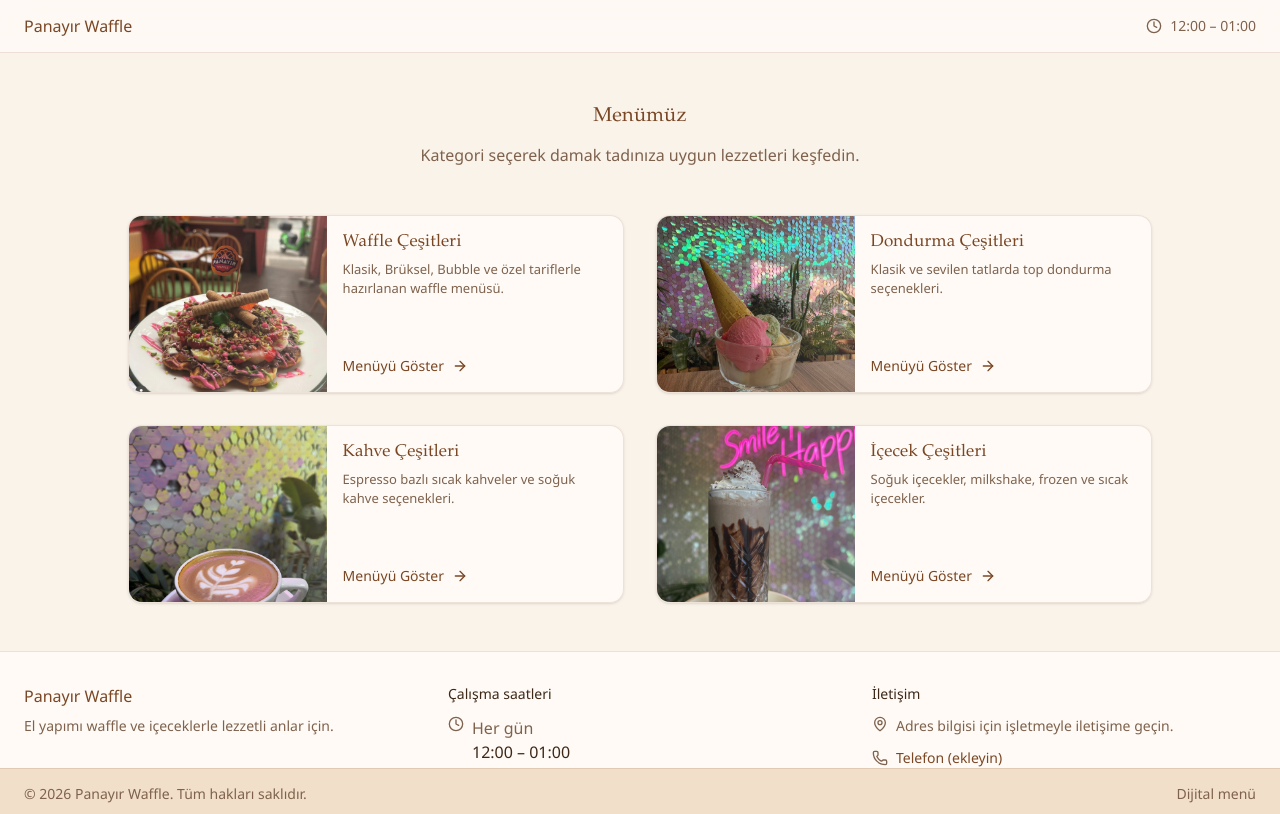
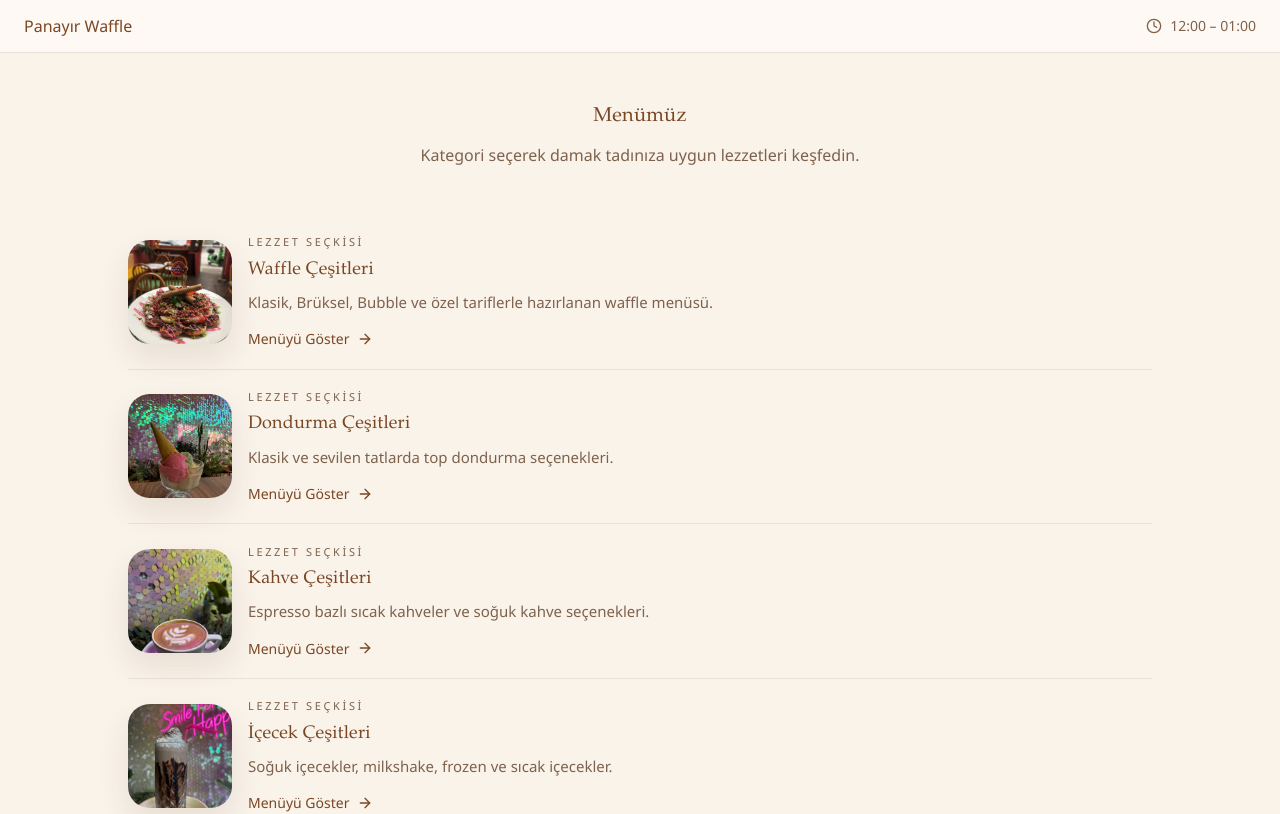
Before and after one commit to irem-kalay/panayirwaffle-menu, a React (Vite) app: page / in a window 1280 px wide. Shown: the top 814 px of the page. Built offline with nearby package versions, Linux system fonts and the light colour scheme.

Commit message:
the card structure disabled,instead clean text and pictures implemented

```diff
--- a/src/App.tsx
+++ b/src/App.tsx
@@ -19,7 +19,11 @@ export default function App() {
       {currentPage === 'home' ? (
         <HomePage onSelectCategory={handleSelectCategory} />
       ) : (
-        <CategoryPage categoryId={currentPage} onBack={handleBackToHome} />
+        <CategoryPage
+          categoryId={currentPage}
+          onBack={handleBackToHome}
+          onSelectCategory={handleSelectCategory}
+        />
       )}
     </>
   );
--- a/src/components/CategoryCard.tsx
+++ b/src/components/CategoryCard.tsx
@@ -2,39 +2,41 @@ import { ImageWithFallback } from './figma/ImageWithFallback';
 import { ArrowRight } from 'lucide-react';
 
 interface CategoryCardProps {
+  index: number;
   title: string;
   description: string;
   imageUrl: string;
   onClick: () => void;
 }
 
-export function CategoryCard({ title, description, imageUrl, onClick }: CategoryCardProps) {
+export function CategoryCard({ index, title, description, imageUrl, onClick }: CategoryCardProps) {
   return (
     <button
       type="button"
       onClick={onClick}
-      className="category-card-root group relative overflow-hidden rounded-xl bg-card border border-border hover:border-primary/50 shadow-sm hover:shadow-md active:scale-[0.98] transition-all duration-300 text-left w-full h-full"
+      className="category-card-root group text-left w-full"
+      data-layout={index % 2 === 0 ? 'default' : 'reverse'}
     >
       <div className="category-card-layout">
-        <div className="relative category-card-image overflow-hidden">
+        <div className="category-card-image-wrap">
           <ImageWithFallback
             src={imageUrl}
             alt={title}
-            className="absolute inset-0 w-full h-full object-cover group-hover:scale-110 transition-transform duration-700"
+            className="category-card-image"
           />
-          <div className="absolute inset-0 bg-gradient-to-r from-transparent to-background/20" />
         </div>
 
         <div className="category-card-body">
           <div className="category-card-text">
+            <p className="category-card-kicker">Lezzet seçkisi</p>
             <h3 className="text-primary">{title}</h3>
             <p className="category-card-desc">{description}</p>
           </div>
 
-          <div className="flex items-center gap-2 text-primary text-sm mt-2">
-            <span className="group-hover:underline">Menüyü Göster</span>
+          <span className="category-card-link">
+            Menüyü Göster
             <ArrowRight className="w-4 h-4 shrink-0 group-hover:translate-x-1 transition-transform" />
-          </div>
+          </span>
         </div>
       </div>
     </button>
--- a/src/components/HomePage.tsx
+++ b/src/components/HomePage.tsx
@@ -20,10 +20,11 @@ export function HomePage({ onSelectCategory }: HomePageProps) {
           </p>
         </div>
 
-        <div className="grid grid-cols-1 sm:grid-cols-2 gap-4 sm:gap-8 max-w-5xl mx-auto category-card-grid">
-          {menuCategoryList.map((category) => (
+        <div className="max-w-5xl mx-auto category-card-grid">
+          {menuCategoryList.map((category, index) => (
             <CategoryCard
               key={category.id}
+              index={index}
               title={category.title}
               description={category.homeDescription}
               imageUrl={category.heroImage}
--- a/src/data/menu.ts
+++ b/src/data/menu.ts
@@ -36,6 +36,7 @@ export interface MenuItem {
 
 export interface MenuCategory {
   id: MenuCategoryId;
+  navLabel: string;
   title: string;
   homeDescription: string;
   pageDescription: string;
@@ -47,6 +48,7 @@ export interface MenuCategory {
 export const menuCategoryList: MenuCategory[] = [
   {
     id: 'waffles',
+    navLabel: 'Waffle',
     title: 'Waffle Çeşitleri',
     homeDescription: 'Klasik, Brüksel, Bubble ve özel tariflerle hazırlanan waffle menüsü.',
     pageDescription: 'Klasik, Brüksel, Bubble ve Waffle Spesiyallerimiz bölümlerinden seçim yapın.',
@@ -243,6 +245,7 @@ export const menuCategoryList: MenuCategory[] = [
   },
   {
     id: 'dondurmalar',
+    navLabel: 'Dondurma',
     title: 'Dondurma Çeşitleri',
     homeDescription: 'Klasik ve sevilen tatlarda top dondurma seçenekleri.',
     pageDescription: 'Her biri 50 ₺; top dondurma çeşitleri.',
@@ -302,6 +305,7 @@ export const menuCategoryList: MenuCategory[] = [
   },
   {
     id: 'kahveler',
+    navLabel: 'Kahve',
     title: 'Kahve Çeşitleri',
     homeDescription: 'Espresso bazlı sıcak kahveler ve soğuk kahve seçenekleri.',
     pageDescription: 'Kahve çeşitleri ve soğuk kahveler; milkshake içecekler menüsünde.',
@@ -386,6 +390,7 @@ export const menuCategoryList: MenuCategory[] = [
   },
   {
     id: 'icecekler',
+    navLabel: 'İçecek',
     title: 'İçecek Çeşitleri',
     homeDescription: 'Soğuk içecekler, milkshake, frozen ve sıcak içecekler.',
     pageDescription: 'Soğuk içecekler, milkshake, frozen, sıcak içecekler, fresh ve bitki çayları.',
--- a/src/index.css
+++ b/src/index.css
@@ -1855,74 +1855,178 @@ body {
   background-color: var(--secondary);
 }
 
-/* Menü öğesi kartları: eşit yükseklik, telefonda düzgün kutu */
-.menu-item-grid {
-  align-items: stretch;
-}
-
-.menu-item-card-root {
+/* Menü sayfa geçişleri */
+.menu-section-switcher {
+  display: flex;
+  gap: 0.75rem;
+  scrollbar-width: none;
+}
+
+.menu-section-switcher::-webkit-scrollbar,
+.tabs-horizontal-scroll::-webkit-scrollbar {
+  display: none;
+}
+
+.menu-section-button {
+  flex: 0 0 auto;
+  border: 1px solid color-mix(in oklab, var(--primary) 10%, transparent);
+  border-radius: 999px;
+  padding: 0.7rem 1rem;
+  background: color-mix(in oklab, var(--card) 70%, transparent);
+  color: var(--muted-foreground);
+  font-size: 0.8125rem;
+  line-height: 1;
+  transition:
+    background-color 180ms ease,
+    border-color 180ms ease,
+    color 180ms ease,
+    transform 180ms ease;
+}
+
+.menu-section-button:hover {
+  border-color: color-mix(in oklab, var(--primary) 30%, transparent);
+  color: var(--primary);
+}
+
+.menu-section-button.is-active {
+  background: var(--primary);
+  border-color: var(--primary);
+  color: var(--primary-foreground);
+}
+
+.menu-subcategory-tabs {
+  display: flex;
+  gap: 0.65rem;
+  padding-block: 0.75rem;
+  scrollbar-width: none;
+}
+
+.menu-subcategory-button {
+  flex: 0 0 auto;
+  min-height: 2.5rem;
+  border: 1px solid color-mix(in oklab, var(--primary) 12%, transparent);
+  border-radius: 999px;
+  padding: 0.7rem 1rem;
+  background: color-mix(in oklab, var(--card) 78%, transparent);
+  color: var(--muted-foreground);
+  font-size: 0.8125rem;
+  line-height: 1;
+  box-shadow: none;
+  transition:
+    background-color 180ms ease,
+    border-color 180ms ease,
+    color 180ms ease,
+    transform 180ms ease;
+}
+
+.menu-subcategory-button:hover {
+  border-color: color-mix(in oklab, var(--primary) 28%, transparent);
+  color: var(--primary);
+}
+
+.menu-subcategory-button[data-state='active'] {
+  background: color-mix(in oklab, var(--primary) 92%, white 8%);
+  border-color: var(--primary);
+  color: var(--primary-foreground);
+}
+
+/* Menü giriş yüzeyi */
+.menu-category-hero {
+  display: grid;
+  gap: 1.5rem;
+  align-items: center;
+  padding-bottom: 1.75rem;
+  margin-bottom: 0.75rem;
+  border-bottom: 1px solid var(--border);
+}
+
+@media (width >= 48rem) {
+  .menu-category-hero {
+    grid-template-columns: minmax(0, 1fr) 17rem;
+    gap: 2rem;
+  }
+}
+
+.menu-category-hero-copy {
   display: flex;
   flex-direction: column;
-  height: 100%;
-  min-height: 17.5rem;
-  max-height: 17.5rem;
-}
-
-@media (width >= 40rem) {
-  .menu-item-card-root {
-    min-height: 11.5rem;
-    max-height: 11.5rem;
-  }
-}
-
-.menu-item-layout {
-  flex: 1;
-  min-height: 0;
+  gap: 0.75rem;
+}
+
+.menu-category-kicker {
+  color: var(--muted-foreground);
+  font-size: 0.6875rem;
+  letter-spacing: 0.24em;
+  text-transform: uppercase;
+}
+
+.menu-category-hero-media {
+  width: min(100%, 17rem);
+}
+
+.menu-category-hero-image {
+  width: 100%;
+  aspect-ratio: 1 / 1;
+  object-fit: cover;
+  border-radius: 1.75rem;
+  box-shadow: 0 22px 48px rgba(83, 52, 28, 0.14);
+}
+
+/* Menü öğeleri: kesintisiz metin + görsel listesi */
+.menu-item-grid {
   display: flex;
   flex-direction: column;
 }
 
+.menu-item-card-root {
+  padding-block: 1rem;
+  border-bottom: 1px solid color-mix(in oklab, var(--primary) 10%, transparent);
+}
+
+.menu-item-layout {
+  display: grid;
+  grid-template-columns: 6.25rem minmax(0, 1fr);
+  gap: 1rem;
+  align-items: start;
+}
+
 @media (width >= 40rem) {
   .menu-item-layout {
-    flex-direction: row;
-  }
+    grid-template-columns: 8.5rem minmax(0, 1fr);
+    gap: 1.25rem;
+  }
+}
+
+.menu-item-image-shell {
+  width: 100%;
 }
 
 .menu-item-image {
   width: 100%;
-  height: 6.75rem;
-  flex-shrink: 0;
-}
-
-@media (width >= 40rem) {
-  .menu-item-image {
-    width: 34%;
-    height: 100%;
-    min-height: 0;
-  }
+  aspect-ratio: 1 / 1;
+  object-fit: cover;
+  border-radius: 1.35rem;
+  box-shadow: 0 16px 36px rgba(83, 52, 28, 0.12);
+}
+
+.menu-item-placeholder {
+  display: flex;
+  align-items: center;
+  justify-content: center;
+  background: linear-gradient(145deg, #f1dfca, #edc97d);
+  color: var(--primary);
+  font-size: 1.125rem;
+  font-weight: 600;
 }
 
 .menu-item-content {
-  flex: 1 1 0%;
-  display: flex;
-  flex-direction: column;
-  gap: 0.375rem;
-  padding: 0.75rem;
   min-width: 0;
-  min-height: 0;
-}
-
-@media (width >= 40rem) {
-  .menu-item-content {
-    padding: 0.875rem;
-  }
 }
 
 .menu-item-heading {
   display: flex;
   flex-direction: column;
-  gap: 0.25rem;
-  flex-shrink: 0;
+  gap: 0.75rem;
 }
 
 @media (width >= 40rem) {
@@ -1930,121 +2034,156 @@ body {
     flex-direction: row;
     align-items: flex-start;
     justify-content: space-between;
-    gap: 0.75rem;
-  }
+    gap: 1rem;
+  }
+}
+
+.menu-item-copy {
+  min-width: 0;
+  display: flex;
+  flex-direction: column;
+  gap: 0.4rem;
 }
 
 .menu-item-heading h4 {
-  flex: 1;
-  min-width: 0;
   overflow-wrap: anywhere;
   word-break: break-word;
+  font-size: 1rem;
+  line-height: 1.35;
+}
+
+.menu-item-price {
+  flex-shrink: 0;
+  color: var(--primary);
   font-size: 0.9375rem;
-  line-height: 1.35;
+  font-weight: 600;
+  letter-spacing: 0.02em;
 }
 
 .menu-item-description {
-  flex: 1 1 auto;
-  min-height: 0;
-  overflow-y: auto;
-  -webkit-overflow-scrolling: touch;
   color: var(--muted-foreground);
-  font-size: 0.75rem;
-  line-height: 1.5;
+  font-size: 0.875rem;
+  line-height: 1.65;
   overflow-wrap: anywhere;
   word-break: break-word;
 }
 
-@media (width >= 40rem) {
-  .menu-item-description {
-    font-size: 0.8125rem;
-    line-height: 1.5;
-  }
-}
-
-/* Kategori kartları: eşit grid hücresi */
+.menu-item-description-muted {
+  font-style: italic;
+}
+
+/* Ana sayfa kategori listesi */
 .category-card-grid {
-  align-items: stretch;
-}
-
-.category-card-root {
-  min-height: 0;
-}
-
-.category-card-layout {
   display: flex;
   flex-direction: column;
-  height: 100%;
-  min-height: 13.5rem;
-  max-height: 13.5rem;
-}
-
-@media (width >= 25rem) {
+}
+
+.category-card-root {
+  border-bottom: 1px solid color-mix(in oklab, var(--primary) 10%, transparent);
+  transition: transform 180ms ease;
+}
+
+.category-card-layout {
+  display: grid;
+  grid-template-columns: 5.5rem minmax(0, 1fr);
+  gap: 0.85rem;
+  align-items: center;
+  padding-block: 1.2rem;
+}
+
+@media (width >= 48rem) {
   .category-card-layout {
-    flex-direction: row;
-    min-height: 11rem;
-    max-height: 11rem;
-  }
+    grid-template-columns: 8.5rem minmax(0, 1fr);
+    gap: 1.25rem;
+  }
+}
+
+
+
+.category-card-image-wrap {
+  width: 100%;
 }
 
 .category-card-image {
   width: 100%;
-  height: 7rem;
-  flex-shrink: 0;
-}
-
-@media (width >= 25rem) {
+  aspect-ratio: 1 / 1;
+  object-fit: cover;
+  border-radius: 1.2rem;
+  box-shadow: 0 14px 30px rgba(83, 52, 28, 0.11);
+  transition: transform 240ms ease;
+}
+
+@media (width >= 30rem) {
+  .category-card-layout {
+    grid-template-columns: 6.5rem minmax(0, 1fr);
+    gap: 1rem;
+  }
+
   .category-card-image {
-    width: 40%;
-    height: 100%;
-    min-height: 0;
+    border-radius: 1.35rem;
   }
 }
 
 .category-card-body {
-  flex: 1 1 0%;
   display: flex;
   flex-direction: column;
-  justify-content: space-between;
-  gap: 0.5rem;
-  padding: 0.875rem;
+  gap: 0.9rem;
   min-width: 0;
-  min-height: 0;
-}
-
-@media (width >= 40rem) {
-  .category-card-body {
-    padding: 1rem;
-  }
+}
+
+.category-card-root:hover .category-card-image {
+  transform: scale(1.03);
 }
 
 .category-card-text {
-  flex: 1 1 0%;
-  min-height: 0;
   display: flex;
   flex-direction: column;
-  gap: 0.375rem;
-  overflow: hidden;
+  gap: 0.5rem;
+}
+
+.category-card-kicker {
+  color: var(--muted-foreground);
+  font-size: 0.6875rem;
+  letter-spacing: 0.24em;
+  text-transform: uppercase;
 }
 
 .category-card-text h3 {
   overflow-wrap: anywhere;
   word-break: break-word;
-  font-size: 1.0625rem;
+  font-size: 1.02rem;
   line-height: 1.3;
-  flex-shrink: 0;
 }
 
 .category-card-desc {
   color: var(--muted-foreground);
-  font-size: 0.8125rem;
-  line-height: 1.45;
+  font-size: 0.84rem;
+  line-height: 1.55;
   overflow-wrap: anywhere;
   word-break: break-word;
-  flex: 1 1 auto;
-  min-height: 0;
-  overflow-y: auto;
-  -webkit-overflow-scrolling: touch;
+}
+
+.category-card-link {
+  display: inline-flex;
+  align-items: center;
+  gap: 0.5rem;
+  color: var(--primary);
+  font-size: 0.82rem;
+}
+
+@media (width >= 48rem) {
+  .category-card-text h3 {
+    font-size: 1.125rem;
+  }
+
+  .category-card-desc {
+    font-size: 0.9375rem;
+    line-height: 1.6;
+  }
+
+  .category-card-link {
+    font-size: 0.875rem;
+  }
 }
 
 .tabs-horizontal-scroll {
```
Also changed, not shown: src/components/CategoryPage.tsx (+46 -7 lines), src/components/MenuItemCard.tsx (+16 -11 lines), 12 other files (tests, documents, lock files or other folders).
